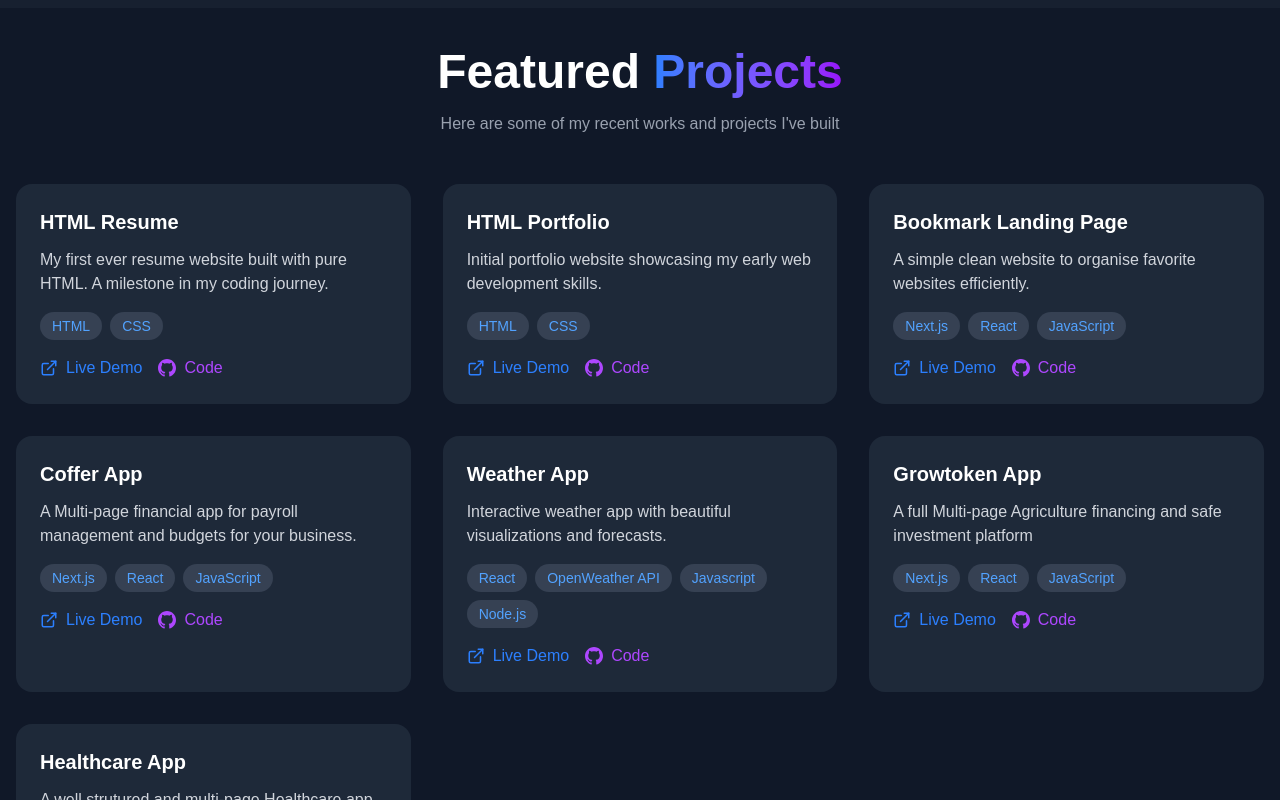
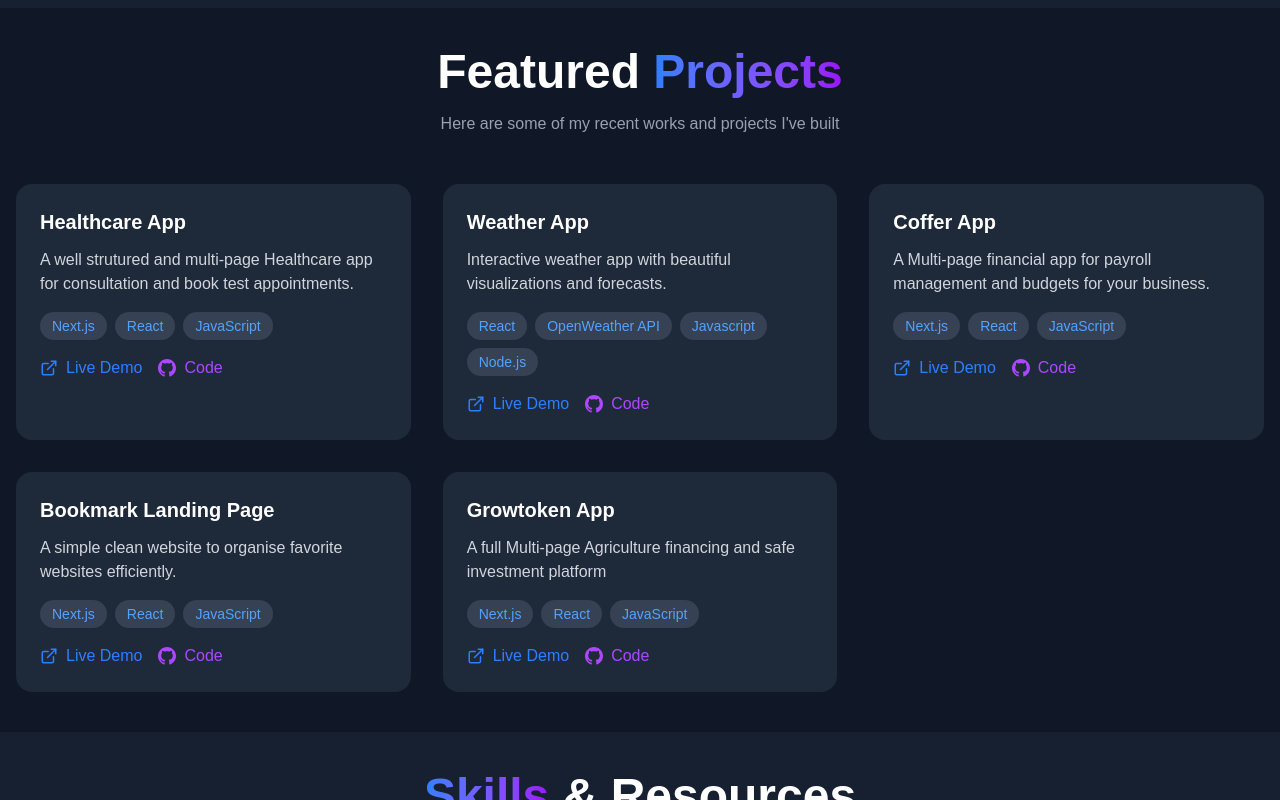
Before and after one commit to Omoboi-coder/My-Portfolio, a Next.js app: page / in a window 1280 px wide. Shown: the part 2000-2800 px from the top of the page. Built offline with nearby package versions, Linux system fonts and the light colour scheme.

Commit message:
Fifth Commit "Made minor Adjustment"

```diff
--- a/src/app/page.js
+++ b/src/app/page.js
@@ -64,55 +64,46 @@ export default function Portfolio() {
   };
 
   const projects = [
+     {
+      title: "Healthcare App",
+       description: "A well strutured and multi-page Healthcare app for consultation and book test appointments.",
+      tech: ["Next.js", "React" ,"JavaScript"],
+      link: "https://my-healthcare-app-three.vercel.app/",
+      github: "https://github.com/Omoboi-coder/my-healthcare-app"
+    },
+
+     {
+      title: "Weather App",
+      description: "Interactive weather app with beautiful visualizations and forecasts.",
+      tech: ["React", "OpenWeather API", "Javascript", "Node.js"],
+      link: "https://my-weather-app-pi-opal.vercel.app/",
+      github: "https://github.com/Omoboi-coder/my-weather-app"
+    },
+
     {
-      title: "HTML Resume",
-      description: "My first ever resume website built with pure HTML. A milestone in my coding journey.",
-      tech: ["HTML", "CSS"],
-      link: "https://omoboi-coder.github.io/html-resume/",
-      github: "#"
+      title: "Coffer App",
+      description: "A Multi-page financial app for payroll management and budgets for your business.",
+      tech: ["Next.js", "React" ,"JavaScript"],
+      link: "https://my-coffer-landing-page.vercel.app/",
+      github: "https://github.com/Omoboi-coder/my-coffer-app"
     },
-    {
-      title: "HTML Portfolio",
-      description: "Initial portfolio website showcasing my early web development skills.",
-      tech: ["HTML", "CSS"],
-      link: "https://omoboi-coder.github.io/html-portfolio/",
-      github: "#"
-    },
+
     {
       title: "Bookmark Landing Page",
       description: "A simple clean website to organise favorite websites efficiently.",
       tech: ["Next.js", "React" ,"JavaScript"],
       link: "https://my-bookmark-landing-page.vercel.app/",
-      github: "#"
+      github: "https://github.com/Omoboi-coder/my-bookmark-landing-page"
     },
-    {
-      title: "Coffer App",
-      description: "A Multi-page financial app for payroll management and budgets for your business.",
-      tech: ["Next.js", "React" ,"JavaScript"],
-      link: "https://my-coffer-landing-page.vercel.app/",
-      github: "#"
-    },
-    {
-      title: "Weather App",
-      description: "Interactive weather app with beautiful visualizations and forecasts.",
-      tech: ["React", "OpenWeather API", "Javascript", "Node.js"],
-      link: "https://my-weather-app-pi-opal.vercel.app/",
-      github: "#"
-    },
+
     {
       title: "Growtoken App",
       description: "A full Multi-page Agriculture financing and safe investment platform",
       tech: ["Next.js", "React" ,"JavaScript"],
       link: "https://growtoken-landing-page.vercel.app/",
-      github: "#"
-    },
-    {
-      title: "Healthcare App",
-       description: "A well strutured and multi-page Healthcare app for consultation and book test appointments.",
-      tech: ["Next.js", "React" ,"JavaScript"],
-      link: "https://my-healthcare-app-three.vercel.app/",
-      github: "#"
+      github: "https://github.com/Omoboi-coder/my-growtoken-app"
     }
+
   ];
 
   const skills = [
```
